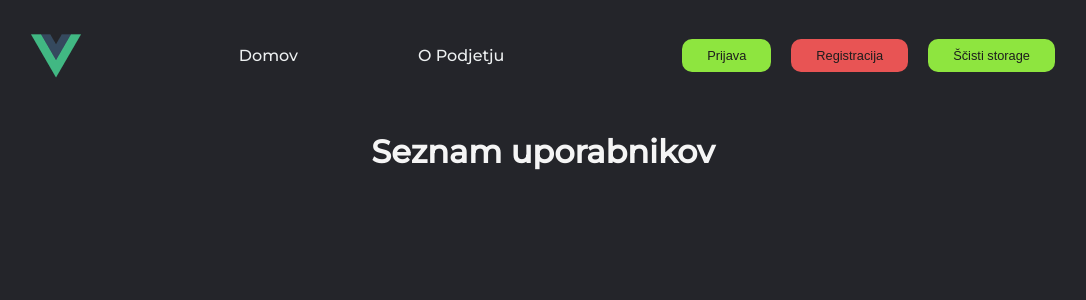
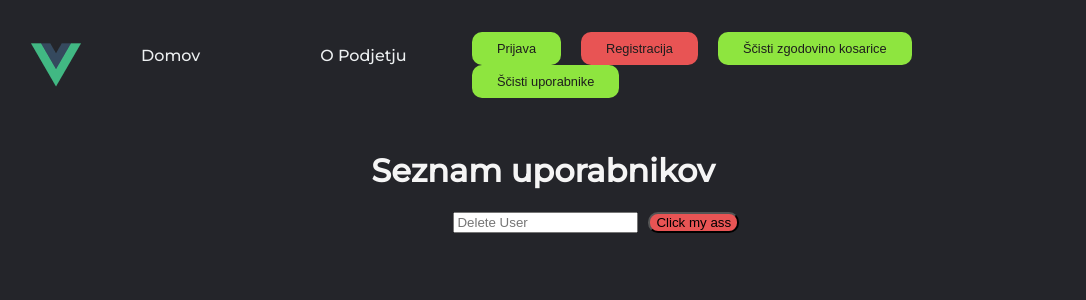
Before and after one commit to Minej-Pak/SkupinaB, a Vue app: page /seznamUporabnikov in a window 1280 px wide. Shown: the top 300 px of the page, without its empty margins (97-1183 px from the left). Built offline with nearby package versions, Linux system fonts and the light colour scheme.

Commit message:
Paštetniki for the win

```diff
--- a/src/components/admin/seznamUporabnikov.vue
+++ b/src/components/admin/seznamUporabnikov.vue
@@ -1,13 +1,54 @@
 <template>
 <h1>Seznam uporabnikov</h1>
+  <input type="text" v-model="user" placeholder="Delete User">
+  <button type="submit" @click="handleButton">Click my ass</button>
+  <div
+      v-for="items in seznam" :key="items"><br>Username: {{items.username}}, E-mail: {{items.email}}, Password: {{items.password}}
+  </div>
 </template>
 
 <script>
 export default {
-  name: "seznamUporabnikov"
+  name: "seznamUporabnikov",
+  data() {
+    return {
+      seznam: JSON.parse(localStorage.getItem('data')),
+      user: '',
+    }
+  },
+  methods: {
+    handleButton() {
+      const user = this.user
+      for (let i = 0; i <= this.seznam.length-1; i++) {
+        if (this.seznam[i].username === user && this.seznam[i].username !== "admin") {
+          this.seznam.splice(i, 1);
+          localStorage.setItem('data', JSON.stringify(this.seznam));
+        }
+      }
+    }
+  }
 }
 </script>
 
 <style scoped>
+h1, div {
+  text-align: center;
+  color:whitesmoke
+}
+input[type=text]  {
+  margin-left: 43%;
+}
+button {
+  width: auto;
+  background-color: #e85454;
+  border-radius: 10px;
+  margin-left: 10px;
+}
+
+button:hover {
+  transition: all 0.5s;
+  border-radius: 10px;
+  box-shadow: 0px 3px 10px #C4464b;
+}
 
 </style>
--- a/src/components/navigacija.vue
+++ b/src/components/navigacija.vue
@@ -7,10 +7,10 @@
       <img class="logo" src='@/assets/logo.png' alt="logotip">
       <nav>
           <ul class="nav_links">
-              <li><router-link :to="{ name:'home'} ">Domov</router-link></li>
-              <li><router-link v-if="uporabnikPrijavljen" :to="{ name:'cart'}">Kosarica</router-link></li>
+              <li><router-link  v-if="!jeAdmin" :to="{ name:'home'} ">Domov</router-link></li>
+              <li><router-link v-if="uporabnikPrijavljen && !jeAdmin" :to="{ name:'cart'}">Kosarica</router-link></li>
               <li><router-link v-if="uporabnikPrijavljen" :to="{ name:'kosaricaUporabnika'}">Zgodovina kosarice</router-link></li>
-              <li><router-link :to="{ name:'about'}">O Podjetju</router-link></li>
+              <li><router-link v-if="!jeAdmin"  :to="{ name:'about'}">O Podjetju</router-link></li>
               <li><router-link v-if="jeAdmin" :to="{ name:'seznamUporabnikov'}">Seznam Uporabnikov</router-link></li>
           </ul>
       </nav>
@@ -19,7 +19,8 @@
         <div v-if="uporabnikPrijavljen"><button class="odjava-btn" v-on:click="odjavi">Odjavi se</button></div>
         <button v-if="uporabnikOdjavlen" class="login-btn" onclick="location.href='/prijava';">Prijava</button>
         <button v-if="uporabnikOdjavlen" class="register-btn" onclick="location.href='/registracija';">Registracija</button>
-        <button @click="clearStorage" class="login-btn">Ščisti storage</button>
+        <button @click="clearStorage" class="login-btn">Ščisti zgodovino kosarice</button>
+        <button @click="clearUsers" class="login-btn">Ščisti uporabnike</button>
       </div>
     </header>
   </body>
@@ -45,7 +46,10 @@ export default {
     },
     clearStorage() {
       localStorage.removeItem("uporabnikZgodovina");
-    }
+    },
+    clearUsers() {
+      localStorage.removeItem("data");
+    },
   },
   data(){
     return {
--- a/src/components/products/ProductDescriptionDrawer.vue
+++ b/src/components/products/ProductDescriptionDrawer.vue
@@ -14,10 +14,11 @@
           <h3>In Cart</h3>
           <h4>{{ product_total }}</h4>
         </div>
+        <h5 v-if="!product.state">Product unavailable</h5>
 
         <div class="button-container">
-           <button v-if="uporabnikPrijavljen" class="remove" @click="removeFromCart()">Remove</button>
-           <button v-if="uporabnikPrijavljen" class="add" @click="addToCart()">Add</button>
+           <button v-if="uporabnikPrijavljen && product.state" class="remove" @click="removeFromCart()">Remove</button>
+           <button v-if="uporabnikPrijavljen && product.state" class="add" @click="addToCart()">Add</button>
         </div>
       </div>
   </div>
@@ -126,6 +127,11 @@ export default {
   }
 }
 
+h5{
+  color:red;
+  font-size: 20px;
+}
+
 @media (min-width: 500px) {
   .drawer{
     width: 450px;
--- a/src/data/items.js
+++ b/src/data/items.js
@@ -4,42 +4,48 @@ const items = [
         name: "Pokemon GO",
         price: 50,
         category: 'Role-Playing',
-        description: "Join other Trainers across the globe who are discovering Pokemon as they explore the world around them. Gotta catch them all."
+        description: "Join other Trainers across the globe who are discovering Pokemon as they explore the world around them. Gotta catch them all.",
+        state: false
     },
     {
         id: 2,
         name: "Pokemon Sword and Shield ",
         price: 40,
         category: 'Adventure-RPG',
-        description: "A new generation of Pokemon RPG game. Catch, train and fight with your pokemon. Become the best. Gotta catch them all."
+        description: "A new generation of Pokemon RPG game. Catch, train and fight with your pokemon. Become the best. Gotta catch them all.",
+        state: true
     },
     {
         id: 3,
         name: "Pokemon Red" ,
         price: 10,
         category: 'Adventure',
-        description: "Catch them, train them and fight with them to become the best trainer in the pokemon universe. Gotta catch them all."
+        description: "Catch them, train them and fight with them to become the best trainer in the pokemon universe. Gotta catch them all.",
+        state: true
     },
     {
         id: 4,
         name: "Pokemon Snap",
         price: 15,
         category: 'PvP',
-        description: "Battle other Trainers across the globe and win the League Cup. Gotta catch them all."
+        description: "Battle other Trainers across the globe and win the League Cup. Gotta catch them all.",
+        state: true
     },
     {
         id: 5,
         name: "Pokemon Masters",
         price: 20,
         category: 'Strategy',
-        description: "Fight Trainers across the globe in an strategy based game of Pokemon. Gotta catch them all."
+        description: "Fight Trainers across the globe in an strategy based game of Pokemon. Gotta catch them all.",
+        state: true
     },
     {
         id: 6,
         name: "Pokemon Online",
         price: 10,
         category: 'MMO',
-        description: "Join other Trainers across the globe who are trying to become the best Trainer. Gotta catch them all."
+        description: "Join other Trainers across the globe who are trying to become the best Trainer. Gotta catch them all.",
+        state: false
     },
 
 ]
--- a/src/data/shraniUporabnika.js
+++ b/src/data/shraniUporabnika.js
@@ -10,7 +10,8 @@ export default function shraniUporabnika(data) {
         uporabniki.push(data)
         posodobiLocalStorage(uporabniki)
         window.location.href = "/uspesnaRegistracija";
-    }else {
+    }
+    else {
         for (let i = 0; i <= seznamUporabnikov.length; i++) {
             if (data.username === seznamUporabnikov[i].username || data.email === seznamUporabnikov[i].email) {
                 console.log("username or email already exists")
@@ -18,8 +19,9 @@ export default function shraniUporabnika(data) {
                 seznamUporabnikov.push(data)
                 posodobiLocalStorage(seznamUporabnikov)
                 window.location.href = "/uspesnaRegistracija";
+                break;
             }
         }
+        return true;
     }
-    return true;
 }
--- a/src/views/kosaricaUporabnika.vue
+++ b/src/views/kosaricaUporabnika.vue
@@ -1,6 +1,8 @@
 <template>
     <h1>Zgodovina kosarice</h1>
-  <div v-for="items in prikazano" :key="items"><br>{{items.narocilo}}{{items.name}}</div>
+  <div
+      v-for="items in prikazano" :key="items"><br>{{items.narocilo}}{{items.name}} {{items.price}}
+  </div>
 </template>
 
 <script>
@@ -13,8 +15,8 @@ export default {
 }
 </script>
 
-<style>
-h1 {
+<style scoped>
+h1, div {
   text-align: center;
   color:whitesmoke;
 }
```
